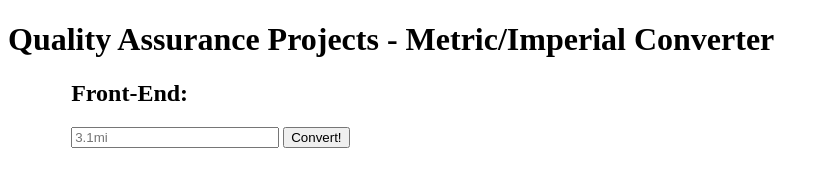
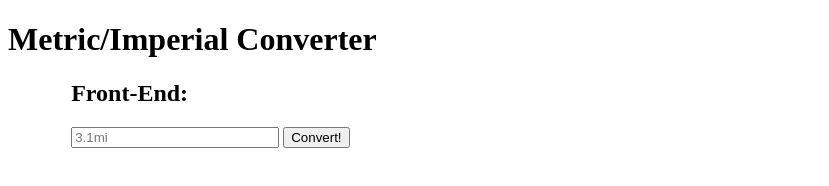
Before and after one commit to freeCodeCamp/boilerplate-project-metricimpconverter, a website: page views/index.html in a window 1280 px wide. Shown: the whole page, without its empty margins (0-829 px from the left). Drawn offline with nearby package versions, Linux system fonts and the light colour scheme; files that its build step writes are made by us from their sources.

Commit message:
Apply suggestions from code review - Remove "Quality Assurance Project" Prefix
Co-authored-by: Shaun Hamilton <51722130+Sky020@users.noreply.github.com>

```diff
--- a/views/index.html
+++ b/views/index.html
@@ -1,7 +1,7 @@
 <!DOCTYPE html>
 <html>
   <head>
-    <title>Quality Assurance Projects - Metric/Imperial Converter</title>
+    <title>Metric/Imperial Converter</title>
     <meta name="description" content="A cool thing made with HyperDev">
     <link id="favicon" rel="icon" href="https://hyperdev.com/favicon-app.ico" type="image/x-icon">
     <meta charset="utf-8">
@@ -12,7 +12,7 @@
   <body>
     <header>
       <h1>
-        Quality Assurance Projects - Metric/Imperial Converter
+        Metric/Imperial Converter
       </h1>
     </header>
     <div id='testui' style='margin-left: 5%'>
```
Also changed, not shown: README.md.
